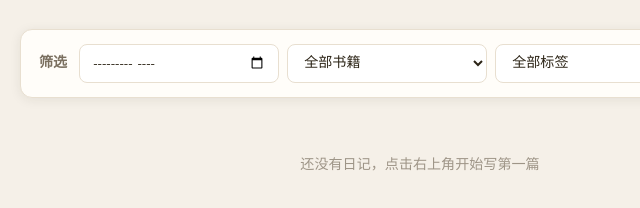
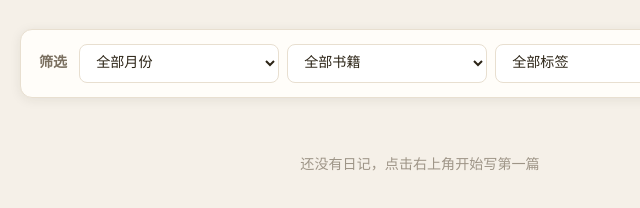
Before and after one commit to everydayiscolorful/reading-journal, a plain HTML site: page diary.html in a window 1280 px wide. Shown: the part 170-378 px from the top of the page, 0-640 px from the left. Drawn offline with nearby package versions, Linux system fonts and the light colour scheme.

Commit message:
Fix diary month filter with select dropdown for cross-browser display

```diff
--- a/diary.html
+++ b/diary.html
@@ -41,7 +41,9 @@
       <div class="filter-bar-inner">
         <span class="filter-label">筛选</span>
         <div class="filter-controls">
-          <input type="month" id="filterMonth" aria-label="按月份筛选">
+          <select id="filterMonth" aria-label="按月份筛选">
+            <option value="">全部月份</option>
+          </select>
           <select id="filterBook" aria-label="按书籍筛选">
             <option value="">全部书籍</option>
           </select>
--- a/diary.js
+++ b/diary.js
@@ -77,6 +77,29 @@ function updateTagDatalist() {
   document.getElementById('diaryTagList').innerHTML = getUniqueDiaryTags()
     .map(v => `<option value="${escapeHtml(v)}">`)
     .join('');
+}
+
+function getUniqueDiaryMonths() {
+  const months = diaries
+    .map(entry => entry.date?.slice(0, 7))
+    .filter(Boolean);
+  return [...new Set(months)].sort((a, b) => b.localeCompare(a));
+}
+
+function updateMonthFilterOptions() {
+  const select = document.getElementById('filterMonth');
+  const current = diaryFilters.month;
+  let months = getUniqueDiaryMonths();
+  if (current && !months.includes(current)) {
+    months = [current, ...months];
+  }
+
+  select.innerHTML = `<option value="">全部月份</option>` +
+    months.map(month => {
+      const selected = month === current ? ' selected' : '';
+      return `<option value="${escapeHtml(month)}"${selected}>${escapeHtml(formatMonthLabel(month))}</option>`;
+    }).join('');
+  select.value = current;
 }
 
 function updateTagFilterOptions() {
@@ -211,6 +234,7 @@ function renderDiaryCard(entry) {
 }
 
 function render() {
+  updateMonthFilterOptions();
   updateBookSelectOptions();
   updateTagFilterOptions();
   updateTagDatalist();
--- a/styles.css
+++ b/styles.css
@@ -1123,6 +1123,10 @@ body {
     box-sizing: border-box;
   }
 
+  .diary-filter-bar #filterMonth {
+    grid-column: 1 / -1;
+  }
+
   .filter-bar-inner > .btn {
     width: 100%;
     justify-content: center;
@@ -1313,8 +1317,7 @@ body {
 }
 
 /* Diary page */
-.diary-filter-bar input[type="search"],
-.diary-filter-bar input[type="month"] {
+.diary-filter-bar input[type="search"] {
   padding: 8px 12px;
   border: 1px solid var(--border);
   border-radius: 8px;
```
